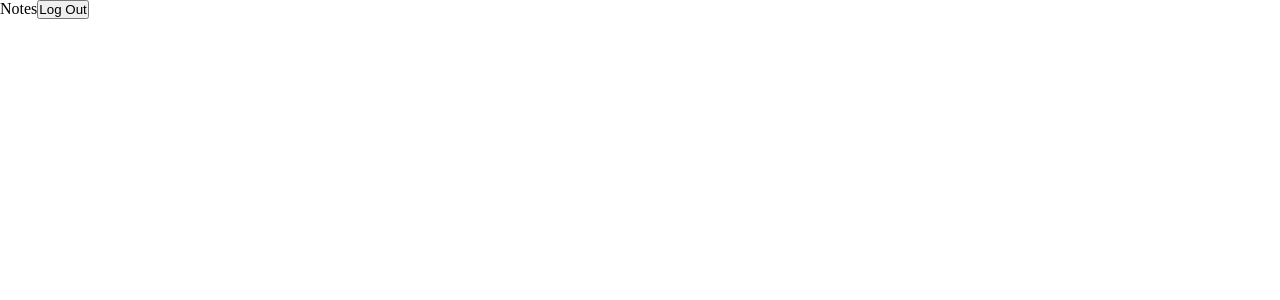
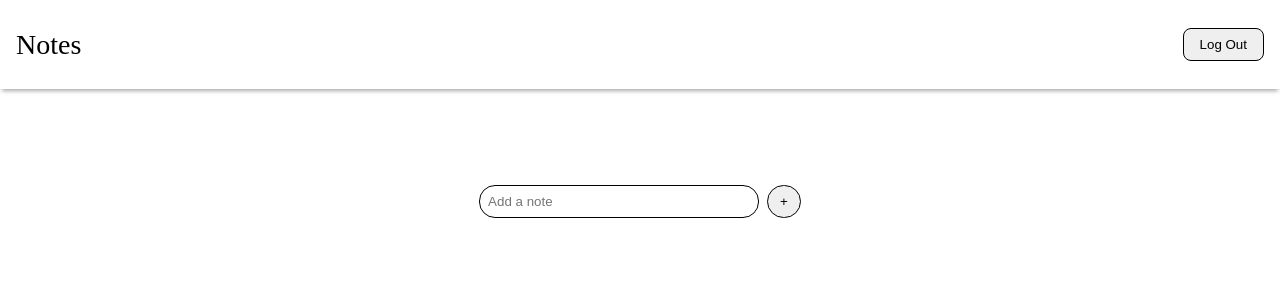
Before and after one commit to pkorneev/TODO, a React (Vite) app: page / in a window 1280 px wide. Both pictures are taken after typing "name@example.com", "Sample" into the empty fields and a click on the button "Log In". Shown: the top 300 px of the page. Built offline with nearby package versions, Linux system fonts and the light colour scheme.

Commit message:
home page modernized

```diff
--- a/src/components/Header.jsx
+++ b/src/components/Header.jsx
@@ -2,7 +2,7 @@ import Wrapper from "../UI/Wrapper";
 import styles from "./Header.module.css";
 const Header = (props) => {
   return (
-    <header className={styles}>
+    <header className={styles.header}>
       <Wrapper>
         <nav>
           <span>Notes</span>
--- a/src/components/Header.module.css
+++ b/src/components/Header.module.css
@@ -3,3 +3,21 @@
     padding: 0;
     box-sizing: border-box;
 }
+.header {
+    padding: 1.75rem 1rem;
+    box-shadow: 0px 4px 4px -2px rgba(90, 90, 90, 0.5);
+}
+.header nav{
+    display: flex;
+    justify-content: space-between;
+    align-items: center;
+}
+.header span{
+    font-size: 1.75rem;
+}
+.header button{
+    padding: .5rem 1rem;
+    border-radius: .5rem;
+    border: 1px solid black;
+    cursor: pointer;
+}
--- a/src/components/Home.jsx
+++ b/src/components/Home.jsx
@@ -1,9 +1,10 @@
 import Header from "./Header";
-
+import InputTODO from "./InputTODO";
 const Home = (props) => {
   return (
     <div>
       <Header onLogout={props.onLogout} />
+      <InputTODO />
     </div>
   );
 };
--- /dev/null
+++ b/src/components/InputTODO.jsx
@@ -0,0 +1,13 @@
+import styles from "./InputTODO.module.css";
+import Wrapper from "../UI/Wrapper";
+const InputTODO = () => {
+  return (
+    <Wrapper>
+      <div className={styles.input}>
+        <input type="text" placeholder="Add a note" />
+        <button>+</button>
+      </div>
+    </Wrapper>
+  );
+};
+export default InputTODO;
--- /dev/null
+++ b/src/components/InputTODO.module.css
@@ -0,0 +1,23 @@
+*{
+    margin: 0;
+    padding: 0;
+}
+.input{
+    display: flex;
+    align-items: center;
+    justify-content: center;
+    gap: .5rem;
+    margin-top: 6rem;
+}
+.input input{
+    padding: .5rem .5rem;
+    width: 280px;
+    border-radius: 1rem;
+    border: 1px solid black;
+}
+.input button{
+    padding: .5rem .75rem;
+    border-radius: 1.5rem;
+    border: 1px solid black;
+    cursor: pointer;
+}
```
